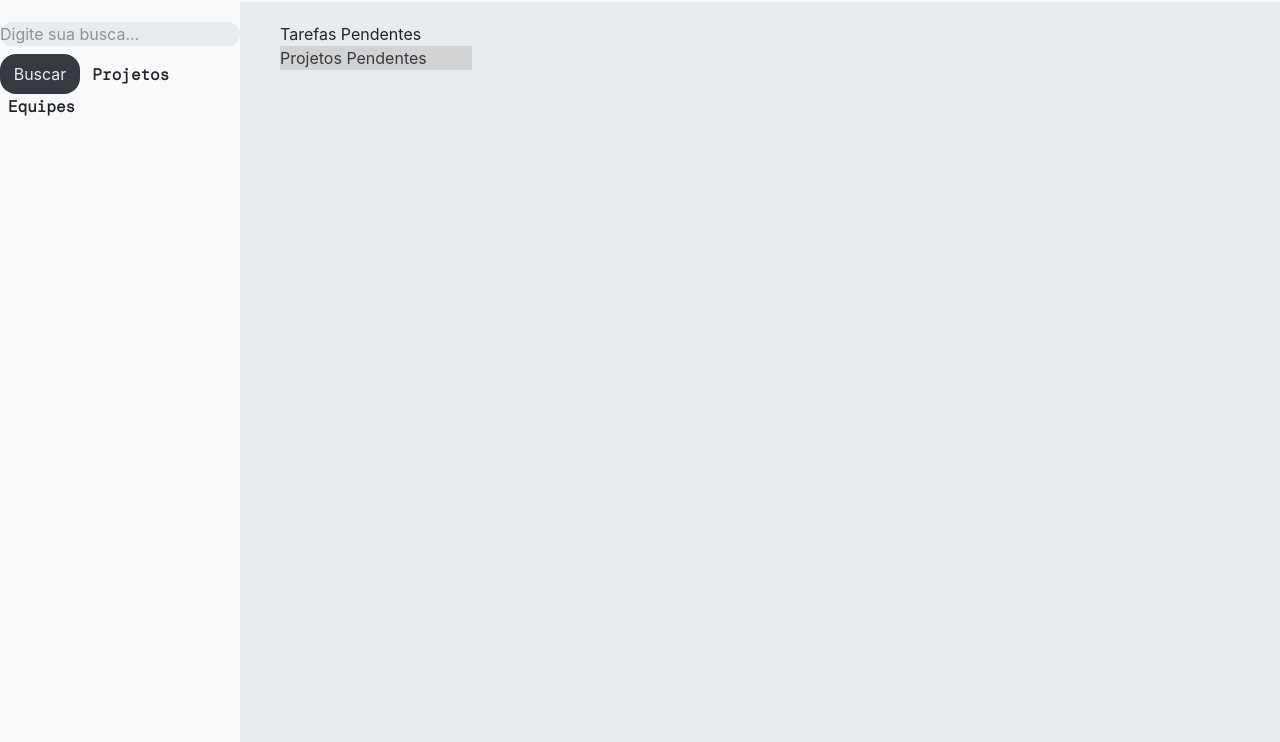
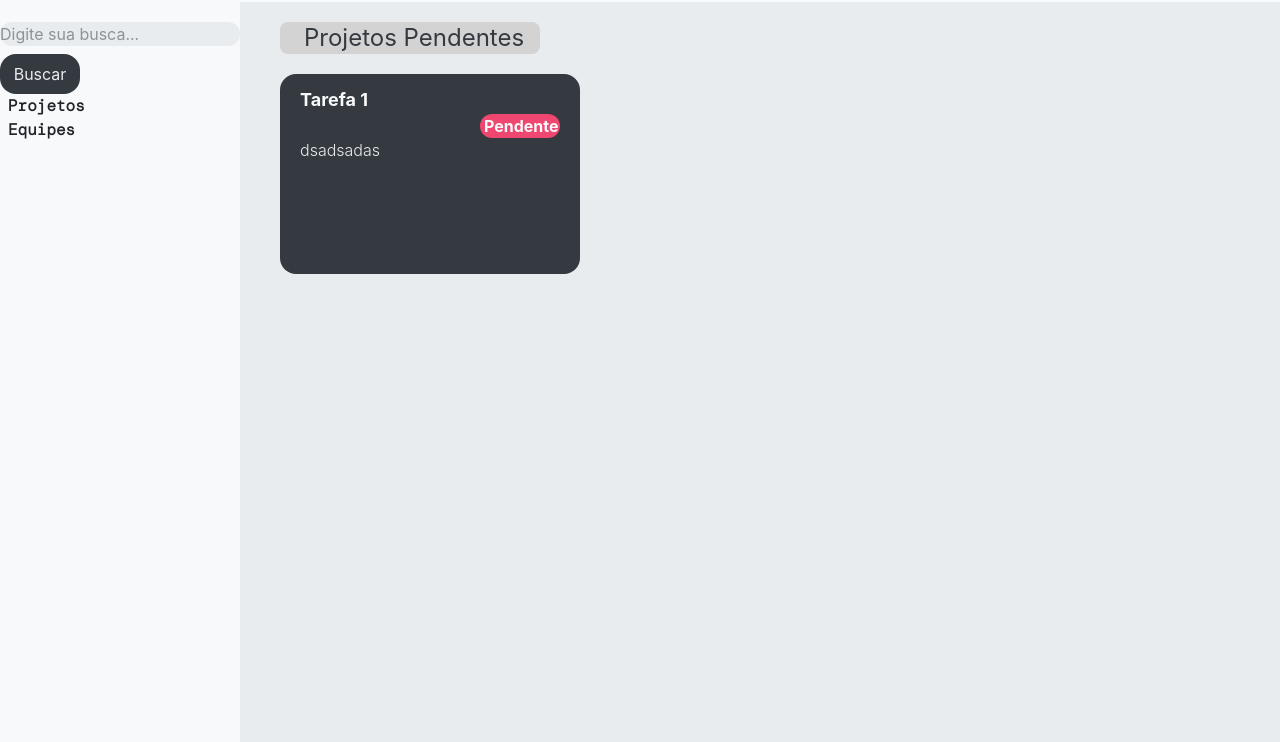
Before and after one commit to MurilloFonseca/techflow-dashboard, a website built with Vite: page index.html in a window 1280 px wide. Shown: the part 58-800 px from the top of the page. Built offline with nearby package versions, Linux system fonts and the light colour scheme.

Commit message:
feat: Implementação do card

```diff
--- a/index.html
+++ b/index.html
@@ -64,7 +64,7 @@
       id="app"
       class="flex w-screen h-screen bg-base-light dark:bg-base-dark text-base-dark dark:text-base-light"
     >
-      <aside class="bg-bold-light dark:bg-bold-dark w-60 pt-20">
+      <aside class="bg-bold-light dark:bg-bold-dark w-60 pt-20 flex flex-col">
         <form
           action="pagina_de_resultados.php"
           method="GET"
@@ -171,14 +171,19 @@
         </header>
 
         <section class="px-10 pt-5">
-          <h1 class="text-bold-dark dark:text-bold-light">Tarefas Pendentes</h1>
           <div class="max-w-sm w-full lg:max-w-full lg:flex">
-            <div class="h-48 lg:h-auto lg:w-48 bg-base-grey text-base-dark">
-              <h2>Projetos Pendentes</h2>
+            <div class="h-48 lg:h-auto lg:w-65 bg-base-grey rounded-lg text-base-dark">
+              <h2 class="text-2xl ml-6">Projetos Pendentes</h2>
             </div>
           </div>
         </section>
-
+        <section class="px-10 pt-5">
+          <div class="bg-base-dark h-50 w-75 rounded-2xl">
+            <h2 class="text-bold-light font-bold text-lg pt-3 ml-5">Tarefa 1</h2>
+            <div class="bg-vermelho w-20 ml-50 text-bold-light font-bold rounded-4xl pl-1">Pendente</div>
+            <p class="text-base-light font-light ml-5">dsadsadas</p>
+          </div>
+        </section>
         <footer></footer>
       </main>
     </div>
```
